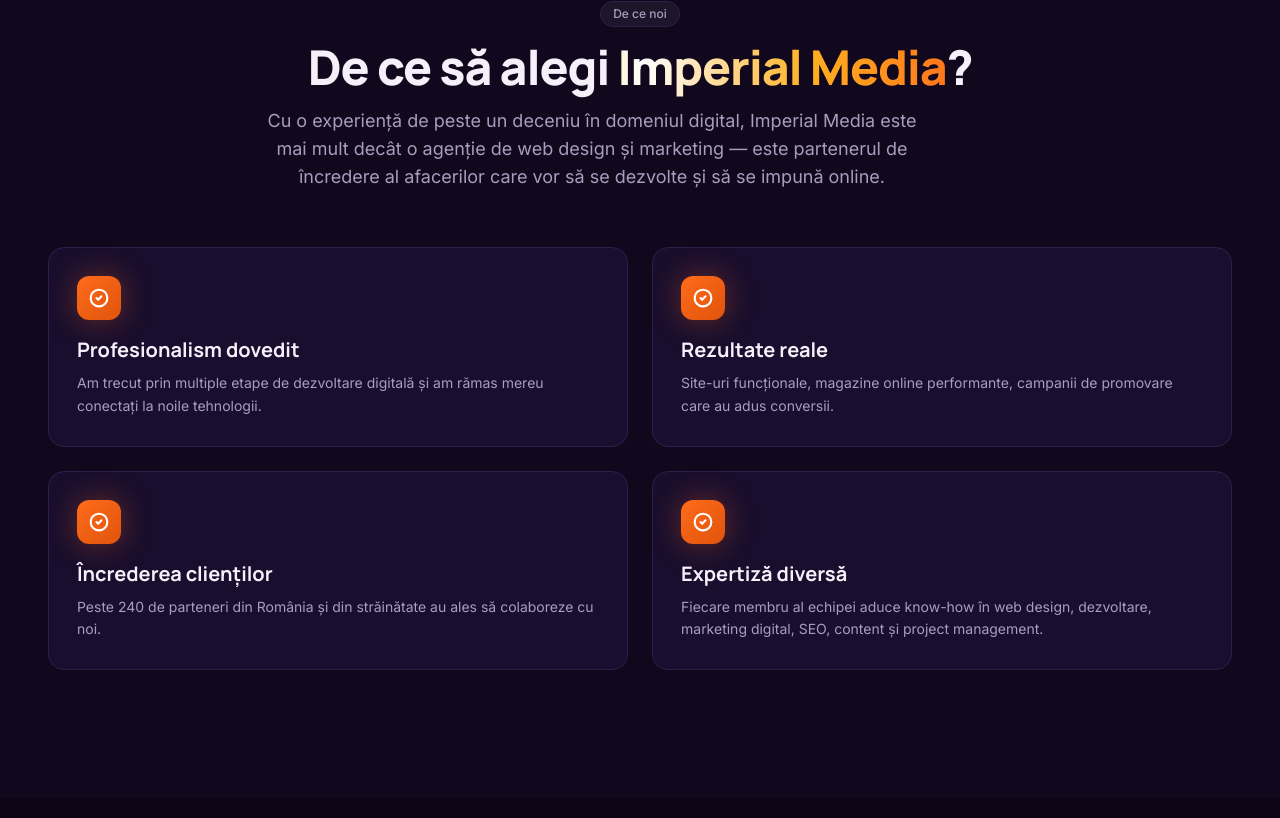
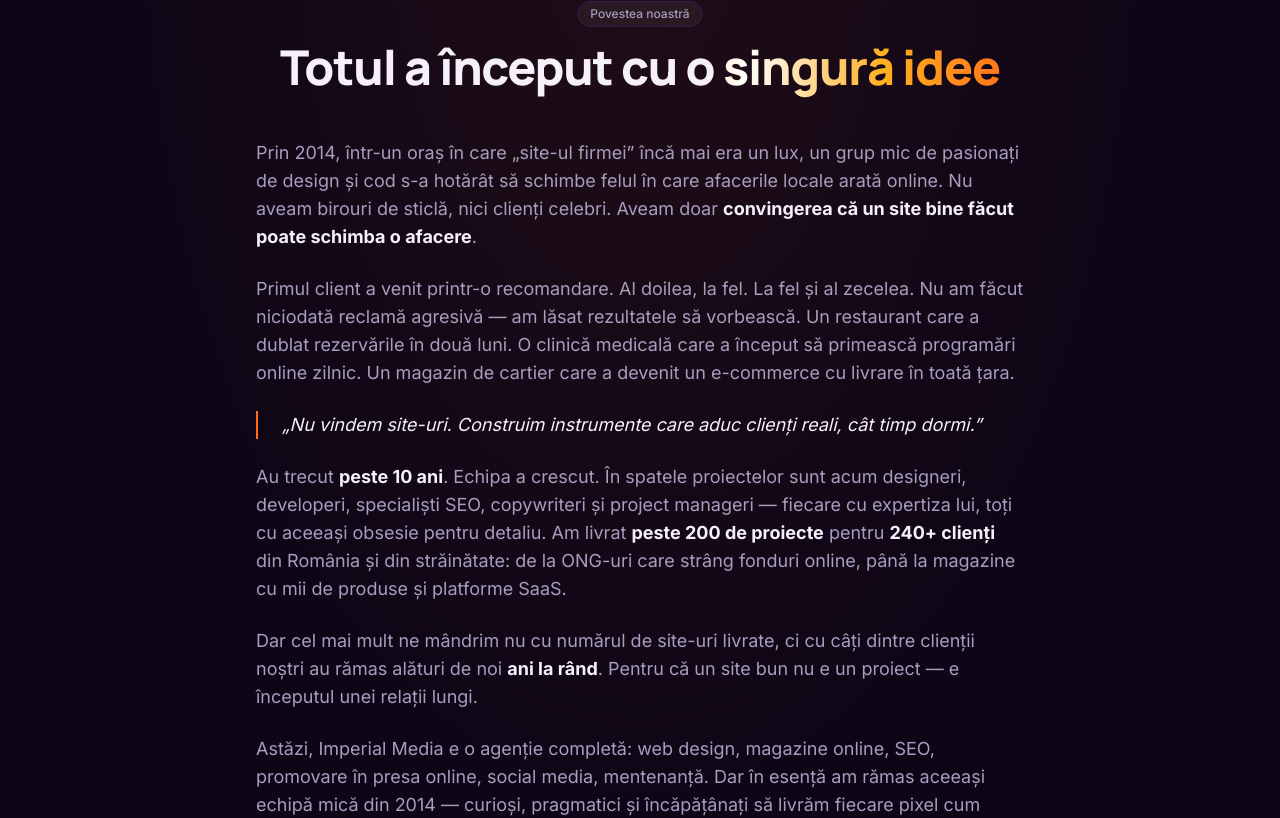
Before and after one commit to imperialmediaweb-bit/imperial, a Next.js app: page /despre in a window 1280 px wide. Shown: the part 969-1787 px from the top of the page. Built offline with nearby package versions, Linux system fonts and the light colour scheme.

Commit message:
Adaug secțiunea 'Povestea noastră' pe pagina /despre

```diff
--- a/app/despre/page.tsx
+++ b/app/despre/page.tsx
@@ -123,6 +123,87 @@ export default function DesprePage() {
                 </p>
               </div>
             ))}
+          </div>
+        </div>
+      </section>
+
+      {/* POVESTEA NOASTRĂ */}
+      <section className="section relative overflow-hidden">
+        <div className="pointer-events-none absolute inset-0 bg-[radial-gradient(ellipse_at_top,rgba(255,107,26,0.08),transparent_60%)]" />
+        <div className="container-app relative">
+          <div className="mx-auto max-w-3xl">
+            <div className="text-center">
+              <span className="chip">Povestea noastră</span>
+              <h2 className="section-title mt-4">
+                Totul a început cu o{" "}
+                <span className="text-shimmer">singură idee</span>
+              </h2>
+            </div>
+
+            <div className="mt-12 space-y-6 text-base leading-relaxed text-text-muted sm:text-lg">
+              <p>
+                Prin 2014, într-un oraș în care &bdquo;site-ul firmei&rdquo;
+                încă mai era un lux, un grup mic de pasionați de design și
+                cod s-a hotărât să schimbe felul în care afacerile locale
+                arată online. Nu aveam birouri de sticlă, nici clienți
+                celebri. Aveam doar{" "}
+                <strong className="text-text">
+                  convingerea că un site bine făcut poate schimba o afacere
+                </strong>
+                .
+              </p>
+
+              <p>
+                Primul client a venit printr-o recomandare. Al doilea, la
+                fel. La fel și al zecelea. Nu am făcut niciodată reclamă
+                agresivă — am lăsat rezultatele să vorbească. Un restaurant
+                care a dublat rezervările în două luni. O clinică medicală
+                care a început să primească programări online zilnic. Un
+                magazin de cartier care a devenit un e-commerce cu livrare
+                în toată țara.
+              </p>
+
+              <p className="border-l-2 border-brand-orange pl-6 italic text-text">
+                &bdquo;Nu vindem site-uri. Construim instrumente care aduc
+                clienți reali, cât timp dormi.&rdquo;
+              </p>
+
+              <p>
+                Au trecut <strong className="text-text">peste 10 ani</strong>.
+                Echipa a crescut. În spatele proiectelor sunt acum
+                designeri, developeri, specialiști SEO, copywriteri și
+                project manageri — fiecare cu expertiza lui, toți cu
+                aceeași obsesie pentru detaliu. Am livrat{" "}
+                <strong className="text-text">peste 200 de proiecte</strong>{" "}
+                pentru{" "}
+                <strong className="text-text">240+ clienți</strong> din
+                România și din străinătate: de la ONG-uri care strâng
+                fonduri online, până la magazine cu mii de produse și
+                platforme SaaS.
+              </p>
+
+              <p>
+                Dar cel mai mult ne mândrim nu cu numărul de site-uri
+                livrate, ci cu câți dintre clienții noștri au rămas alături
+                de noi <strong className="text-text">ani la rând</strong>.
+                Pentru că un site bun nu e un proiect &mdash; e începutul
+                unei relații lungi.
+              </p>
+
+              <p>
+                Astăzi, Imperial Media e o agenție completă: web design,
+                magazine online, SEO, promovare în presa online, social
+                media, mentenanță. Dar în esență am rămas aceeași echipă
+                mică din 2014 — curioși, pragmatici și încăpățânați să
+                livrăm fiecare pixel cum trebuie.
+              </p>
+
+              <p className="text-center text-xl font-semibold text-text">
+                Iar dacă citești rândurile astea și ai o idee pe care vrei
+                să o aduci online —{" "}
+                <span className="text-shimmer">hai să stăm de vorbă</span>.
+              </p>
+            </div>
           </div>
         </div>
       </section>
```
